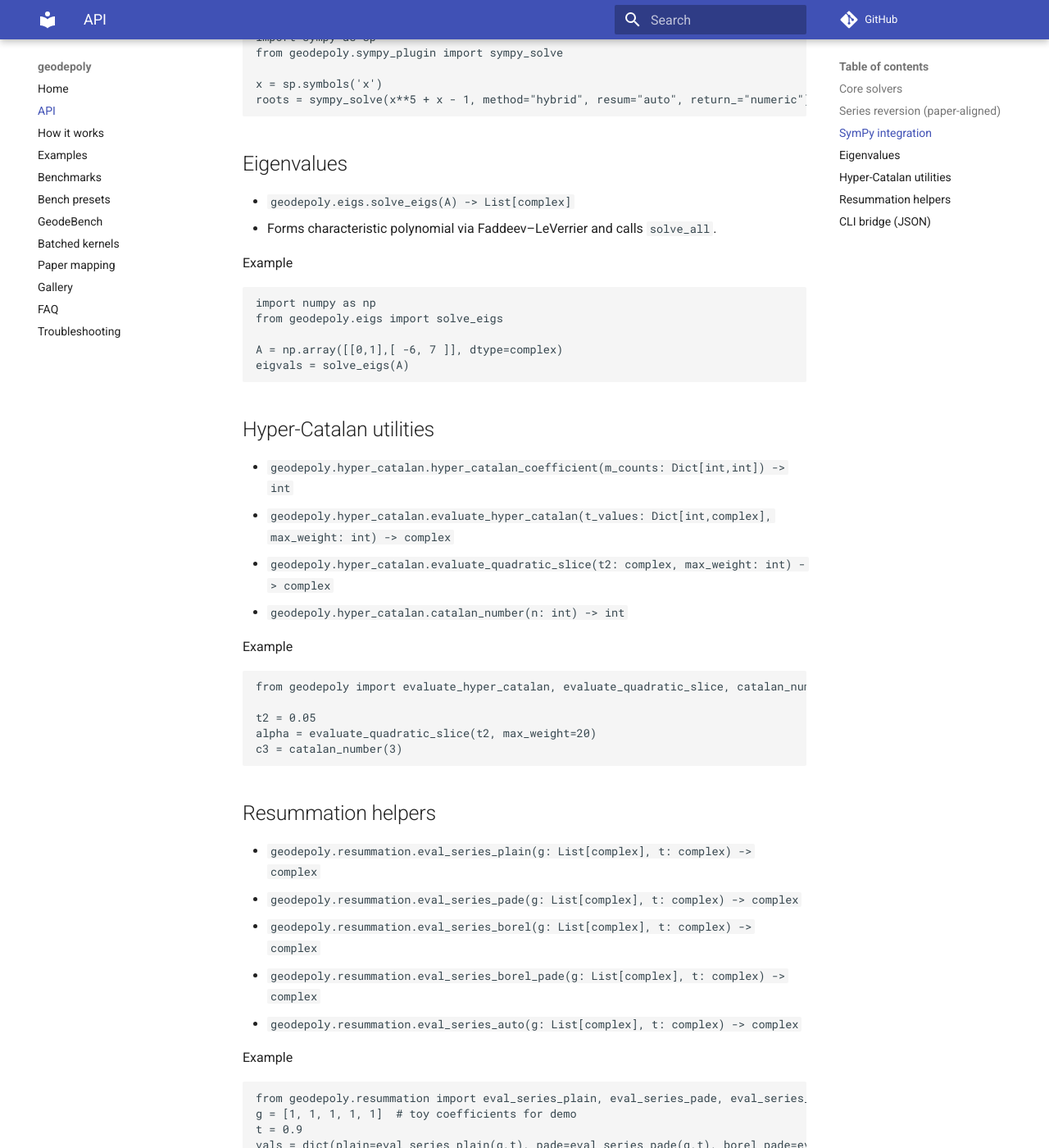
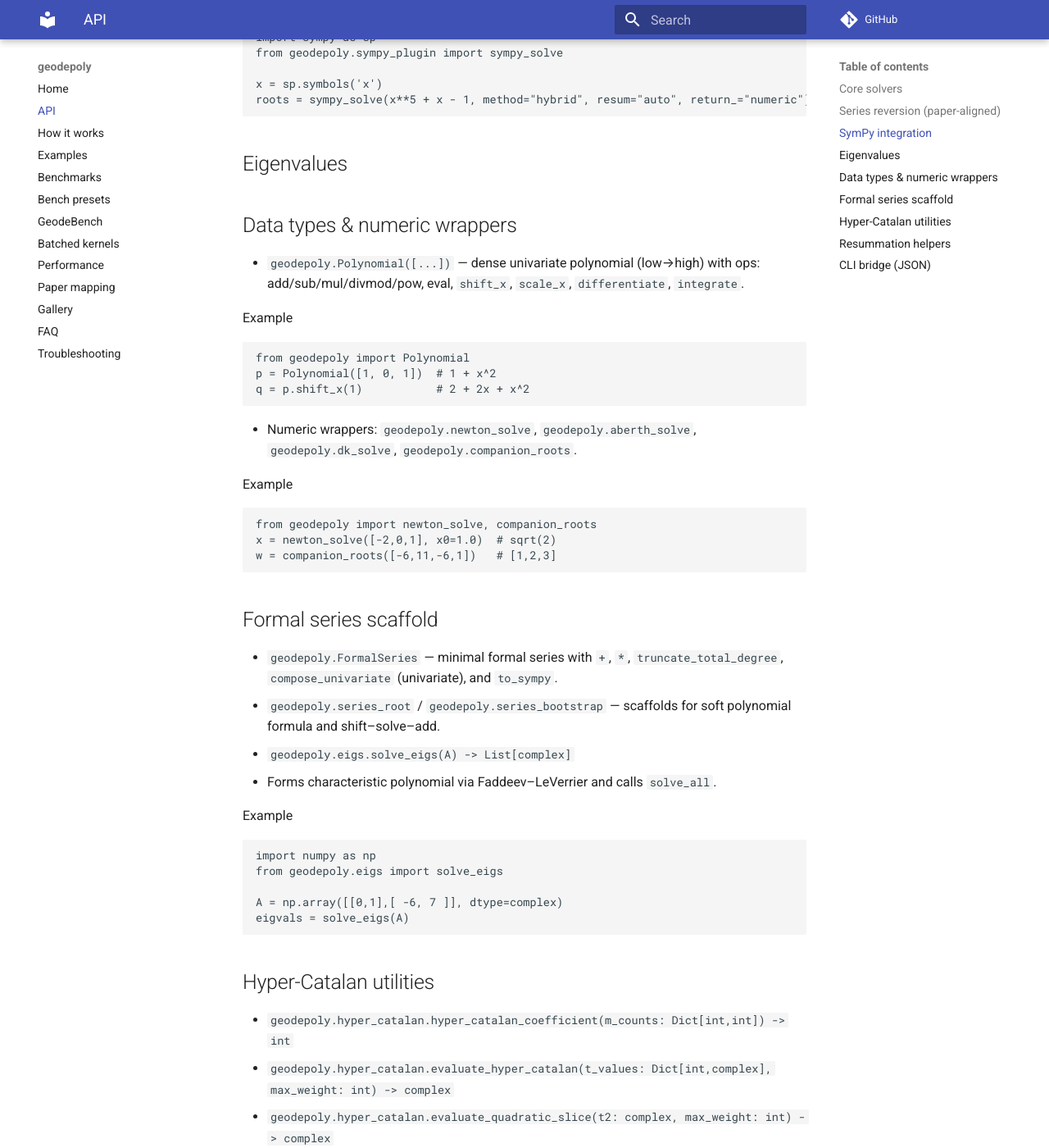
Before and after one commit to ricfulop/geodepoly, an MkDocs documentation site: the page built from docs/api.md, in a window 1280 px wide and 1400 px high, scrolled down 1231 px. Shown: the whole window at 82% size. Built offline with MkDocs 1.6.1 and Material for MkDocs 9.7.7, drawn with Linux system fonts in a browser that asks for light colours; comment, search, counter and statistics services are not loaded; some of the changed text lies outside the part shown.

Commit message:
docs: add method=batched usage, Performance page (Numba), and new API entries

````diff
--- a/docs/api.md
+++ b/docs/api.md
@@ -45,6 +45,30 @@ roots = sympy_solve(x**5 + x - 1, method="hybrid", resum="auto", return_="numeri
 ```
 
 ## Eigenvalues
+## Data types & numeric wrappers
+
+- `geodepoly.Polynomial([...])` — dense univariate polynomial (low→high) with ops: add/sub/mul/divmod/pow, eval, `shift_x`, `scale_x`, `differentiate`, `integrate`.
+
+Example
+```python
+from geodepoly import Polynomial
+p = Polynomial([1, 0, 1])  # 1 + x^2
+q = p.shift_x(1)           # 2 + 2x + x^2
+```
+
+- Numeric wrappers: `geodepoly.newton_solve`, `geodepoly.aberth_solve`, `geodepoly.dk_solve`, `geodepoly.companion_roots`.
+
+Example
+```python
+from geodepoly import newton_solve, companion_roots
+x = newton_solve([-2,0,1], x0=1.0)  # sqrt(2)
+w = companion_roots([-6,11,-6,1])   # [1,2,3]
+```
+
+## Formal series scaffold
+
+- `geodepoly.FormalSeries` — minimal formal series with `+`, `*`, `truncate_total_degree`, `compose_univariate` (univariate), and `to_sympy`.
+- `geodepoly.series_root` / `geodepoly.series_bootstrap` — scaffolds for soft polynomial formula and shift–solve–add.
 
 - `geodepoly.eigs.solve_eigs(A) -> List[complex]`
   - Forms characteristic polynomial via Faddeev–LeVerrier and calls `solve_all`.
--- a/mkdocs.yml
+++ b/mkdocs.yml
@@ -11,6 +11,7 @@ nav:
   - Bench presets: bench_presets.md
   - GeodeBench: geodebench.md
   - Batched kernels: batched.md
+  - Performance: performance.md
   - Paper mapping: paper_guide.md
   - Gallery: gallery.md
   - FAQ: faq.md
````
Also changed, not shown: other parts of docs/api.md (+1 -1 lines), docs/batched.md (+10 -0 lines), docs/performance.md (added, +19 -0 lines).
